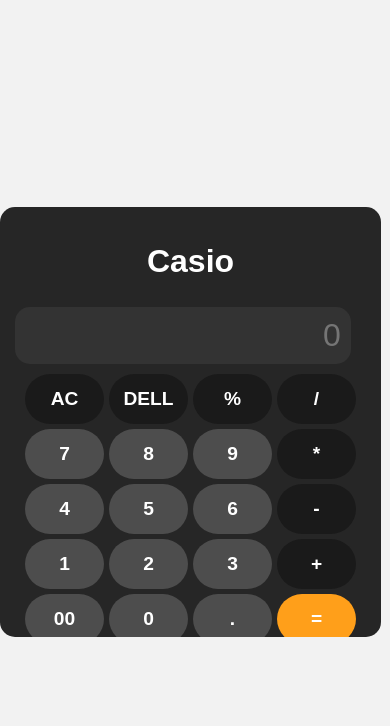
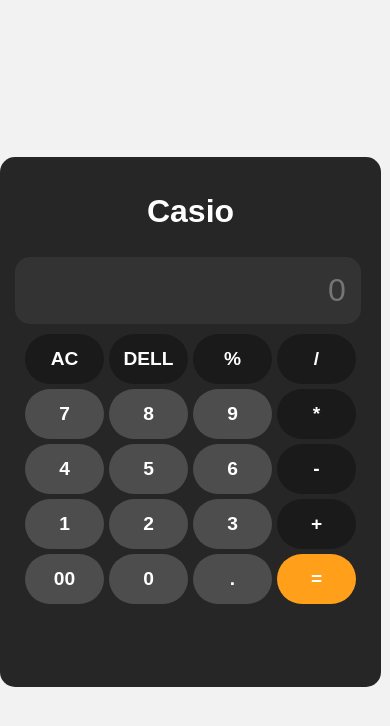
Before and after one commit to Vedsagar04/Calculator, a React (Vite) app: page / in a window 390 px wide. Shown: the top 726 px of the page. Built offline with nearby package versions, Linux system fonts and the light colour scheme.

Commit message:
Update index.css

```diff
--- a/src/index.css
+++ b/src/index.css
@@ -88,22 +88,22 @@
 /* Mobile responsiveness */
 @media (max-width: 600px) {
   #display {
-    font-size: 2rem; /* Smaller font size for mobile */
-    padding: 10px; /* Reduced padding */
+    font-size: 2rem;
+    padding: 15px;
   }
 
   button {
-    height: 50px; /* Smaller button height for mobile */
-    font-size: 1.2rem; /* Smaller font size for buttons */
+    height: 50px;
+    font-size: 1.2rem;
   }
 
   .keys {
-    gap: 5px; /* Reduced gap between buttons */
-    padding: 10px; /* Reduced padding */
+    gap: 5px;
+    padding: 10px;
   }
 
   .calculator {
     padding: 15px;
-    height:400px;
+    height:500px;
   }
 }
```
